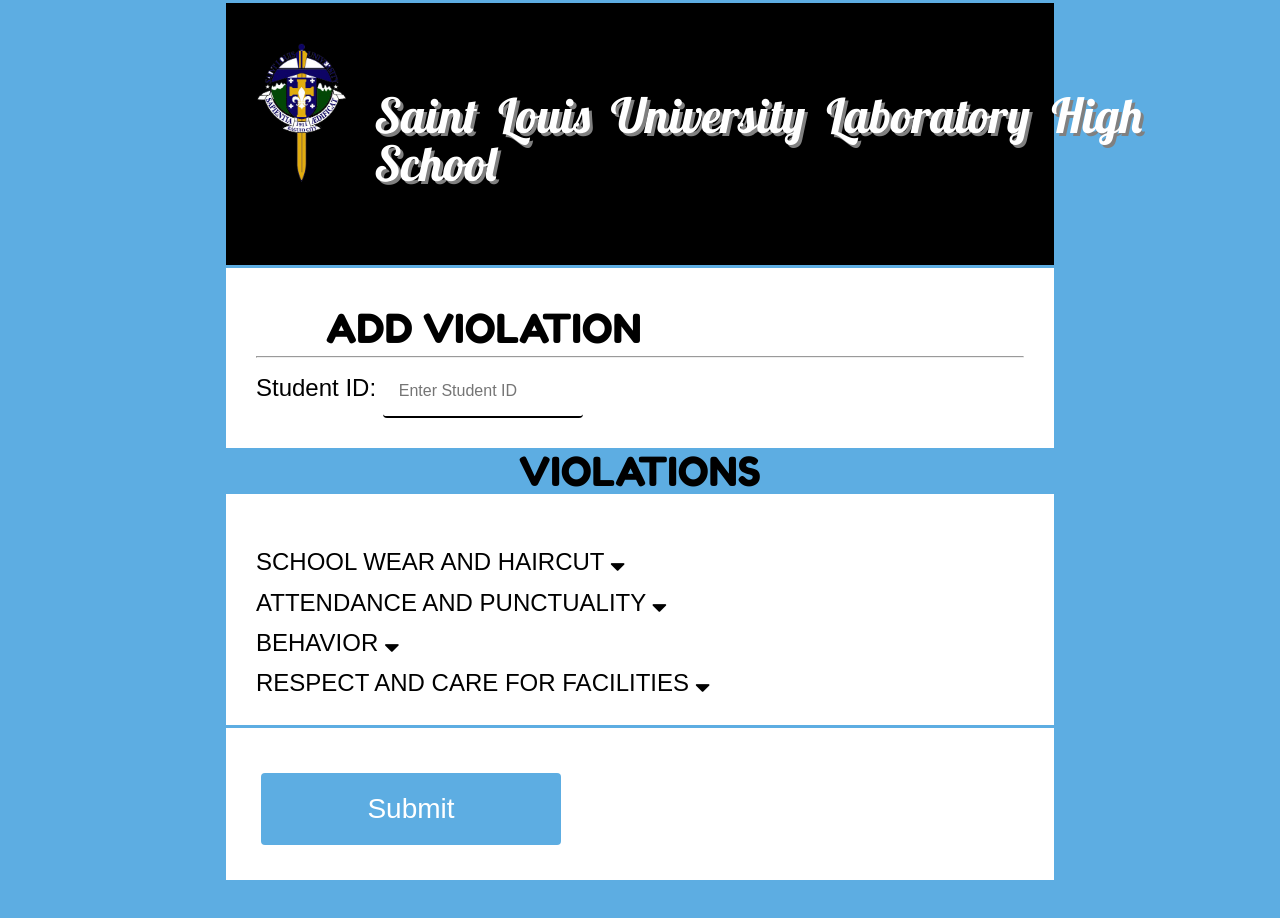
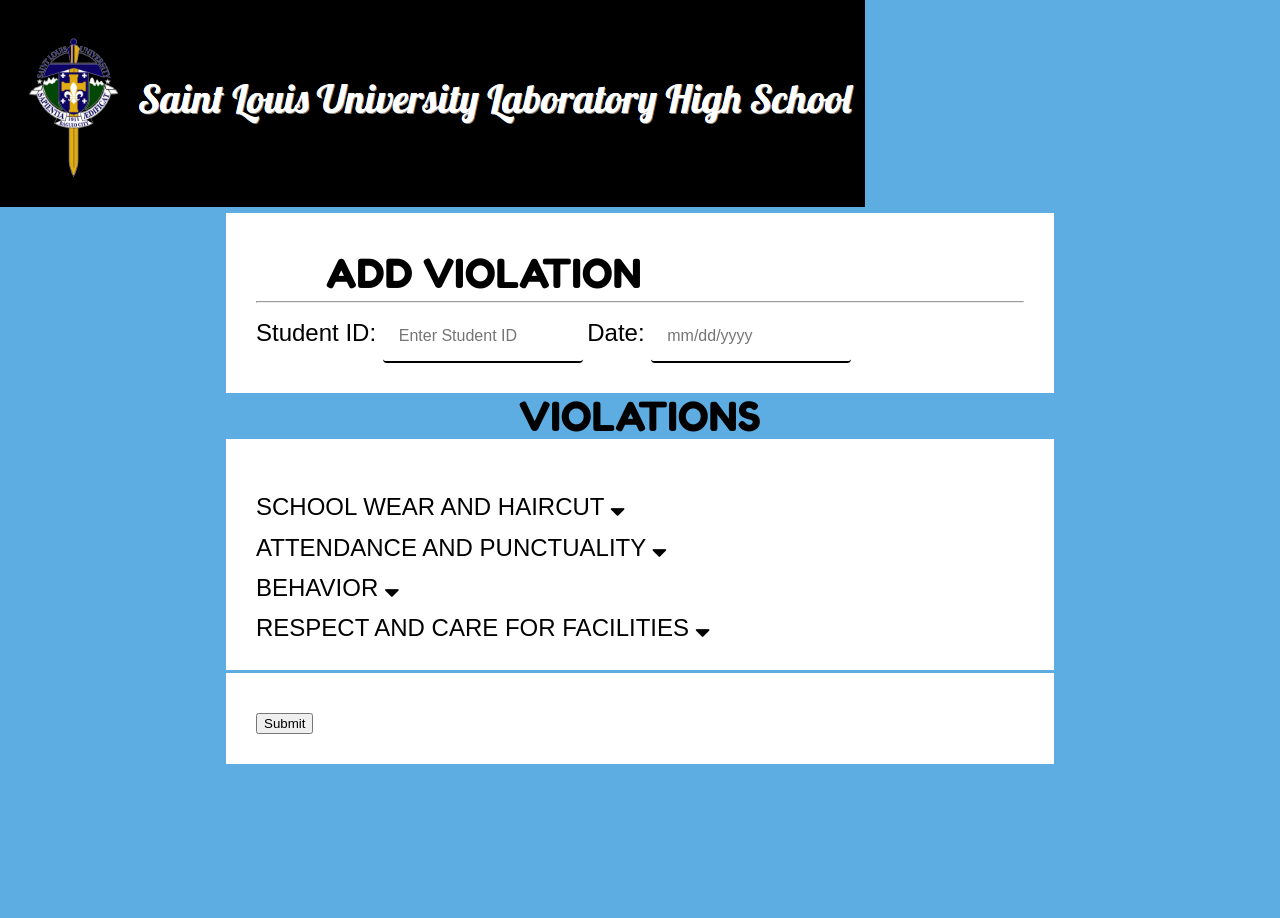
Before and after one commit to princessjacob/Midterms-Webtek-Lab, a plain HTML site: page mp2/addvio.html in a window 1280 px wide. After the commit the page ends 814 px from the top, so only its background shows below. Drawn offline with Linux system fonts and the light colour scheme; a web font is replaced by a local one.

Commit message:
modified addvio.html

```diff
--- a/mp2/addvio.html
+++ b/mp2/addvio.html
@@ -18,11 +18,8 @@
     <body>
 
         <div class="container">
-            <div class="row-header">
-                <div class="col-12">
-                    <img class="logo" src="images/slu.png">
-                    <h1 class="logo-strip">Saint Louis University Laboratory High School</h1>
-                </div>
+            <div class="row-banner">
+                <img src="images/header.PNG" alt="Banner" class="responsive-img">
             </div>
 
             <div class="row">
@@ -33,6 +30,9 @@
                         <label type="studId">Student ID:
                         </label>
                         <input type="text" id="studId" name="studId" placeholder="Enter Student ID">
+                        <label type="date">Date:
+                        </label>
+                        <input type="text" id="date" name="date" placeholder="mm/dd/yyyy">
                     </form>
                 </div>
             </div>
@@ -53,11 +53,10 @@
                             <td><input type="checkbox" name="violation" value="noID">NO ID</td>
                             </tr>
                             <tr>
-                            <td><input type="checkbox" name="violation" value="inapropriatedc">Inappropriate Dress Code</td>
                             <td><input type="checkbox" name="violation" value="haircut">Unconventional haircut</td>
                             </tr>
+                          </form>
                             </table>
-                            </form>
                        </div>
                     </div>
                     <div id = "checkbox2">
@@ -70,10 +69,11 @@
                             <td><input type="checkbox" name="violation" value="truancy">Truancy</td>
                             <td><input type="checkbox" name="violation" value="tardiness">Tardiness</td>
                             </tr>
+                                <tr>
                             <td><input type="checkbox" name="violation" value="abscence">Absence due to illness/important event</td>
                             </tr>
+                       </form>
                             </table>
-                            </form>
                        </div>
                     </div>
                     <div id = "checkbox3">
@@ -94,6 +94,7 @@
                             <td><input type="checkbox" name="violation" value="cheating">Cheating</td>
                             <td><input type="checkbox" name="violation" value="smoking">Smoking or possession of cigarettes</td>
                             </tr>
+                                <tr>
                             <td><input type="checkbox" name="violation" value="alcohol">Drinking alcohol</td>
                             <td><input type="checkbox" name="violation" value="materials">Bringing of inappropriate materials</td>
                             </tr>
@@ -101,8 +102,8 @@
                             <td><input type="checkbox" name="violation" value="disrespect">Disrespect to teachers, superiors or school officials</td>
                             <td><input type="checkbox" name="violation" value="disobedience">Disobedience to teachers, superiors or school officials</td>
                             </tr>
+                          </form>
                             </table>
-                            </form>
                        </div>
                     </div>
                     <div id = "checkbox">
@@ -120,15 +121,15 @@
                             <td><input type="checkbox" name="violation" value="tampering">Tampering</td>
                             <td><input type="checkbox" name="violation" value="littering">Littering</td>
                             </tr>
+                        </form>
                             </table>
-                            </form>
                        </div>
                     </div>
                 </div>
             </div>
             <div class="row">
                     <div class="col-12">
-                    <button class="button" id="submit"><span>Submit </span></button>
+                    <button class="button1" id="submit"><span>Submit </span></button>
                 </div>
             </div>
         </div>
```
